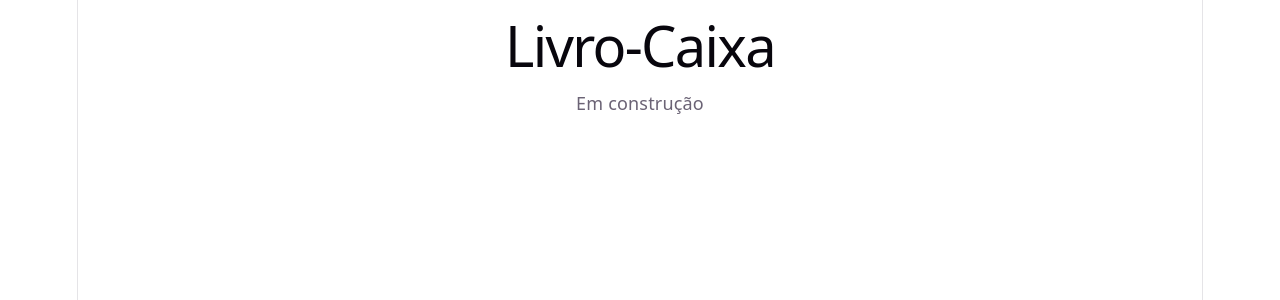
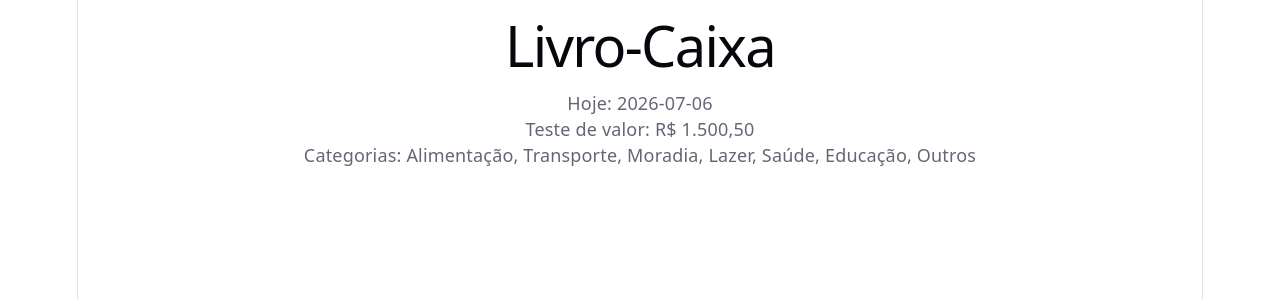
Before and after one commit to TiagoAlbuquerque19/financas-app, a React (Vite) app: page / in a window 1280 px wide. Shown: the top 300 px of the page. Built offline with nearby package versions, Linux system fonts and the light colour scheme.

Commit message:
feat: adicionando constantes de categorias e funções utilitárias

```diff
--- a/src/App.jsx
+++ b/src/App.jsx
@@ -1,8 +1,13 @@
+import { fmtBRL, todayStr } from "./utils/helpers";
+import { DEFAULT_CATEGORIES } from "./utils/constants";
+
 function App() {
   return (
     <div>
       <h1>Livro-Caixa</h1>
-      <p>Em construção </p>
+      <p>Hoje: {todayStr()}</p>
+      <p>Teste de valor: {fmtBRL(1500.5)}</p>
+      <p>Categorias: {DEFAULT_CATEGORIES.map((c) => c.name).join(", ")}</p>
     </div>
   );
 }
--- /dev/null
+++ b/src/utils/constants.js
@@ -0,0 +1,24 @@
+export const DEFAULT_CATEGORIES = [
+  { id: "alimentacao", name: "Alimentação", color: "#C9A227" },
+  { id: "transporte", name: "Transporte", color: "#4C8CAF" },
+  { id: "moradia", name: "Moradia", color: "#A67C4E" },
+  { id: "lazer", name: "Lazer", color: "#A34C8C" },
+  { id: "saude", name: "Saúde", color: "#4CAF7D" },
+  { id: "educacao", name: "Educação", color: "#6B4CAF" },
+  { id: "outros", name: "Outros", color: "#7C8A81" },
+];
+
+export const MONTHS_PT = [
+  "janeiro",
+  "fevereiro",
+  "março",
+  "abril",
+  "maio",
+  "junho",
+  "julho",
+  "agosto",
+  "setembro",
+  "outubro",
+  "novembro",
+  "dezembro",
+];
--- /dev/null
+++ b/src/utils/helpers.js
@@ -0,0 +1,22 @@
+// Gera um ID único simples (suficiente para uso local)
+export function uid() {
+  return Math.random().toString(36).slice(2, 10);
+}
+
+// Formata número como Real brasileiro: 1500.5 -> "R$ 1.500,50"
+export function fmtBRL(value) {
+  return (value || 0).toLocaleString("pt-BR", {
+    style: "currency",
+    currency: "BRL",
+  });
+}
+
+// Extrai "2026-07" de uma data "2026-07-15"
+export function monthKey(dateStr) {
+  return dateStr.slice(0, 7);
+}
+
+// Retorna a data de hoje no formato "YYYY-MM-DD"
+export function todayStr() {
+  return new Date().toISOString().slice(0, 10);
+}
```
